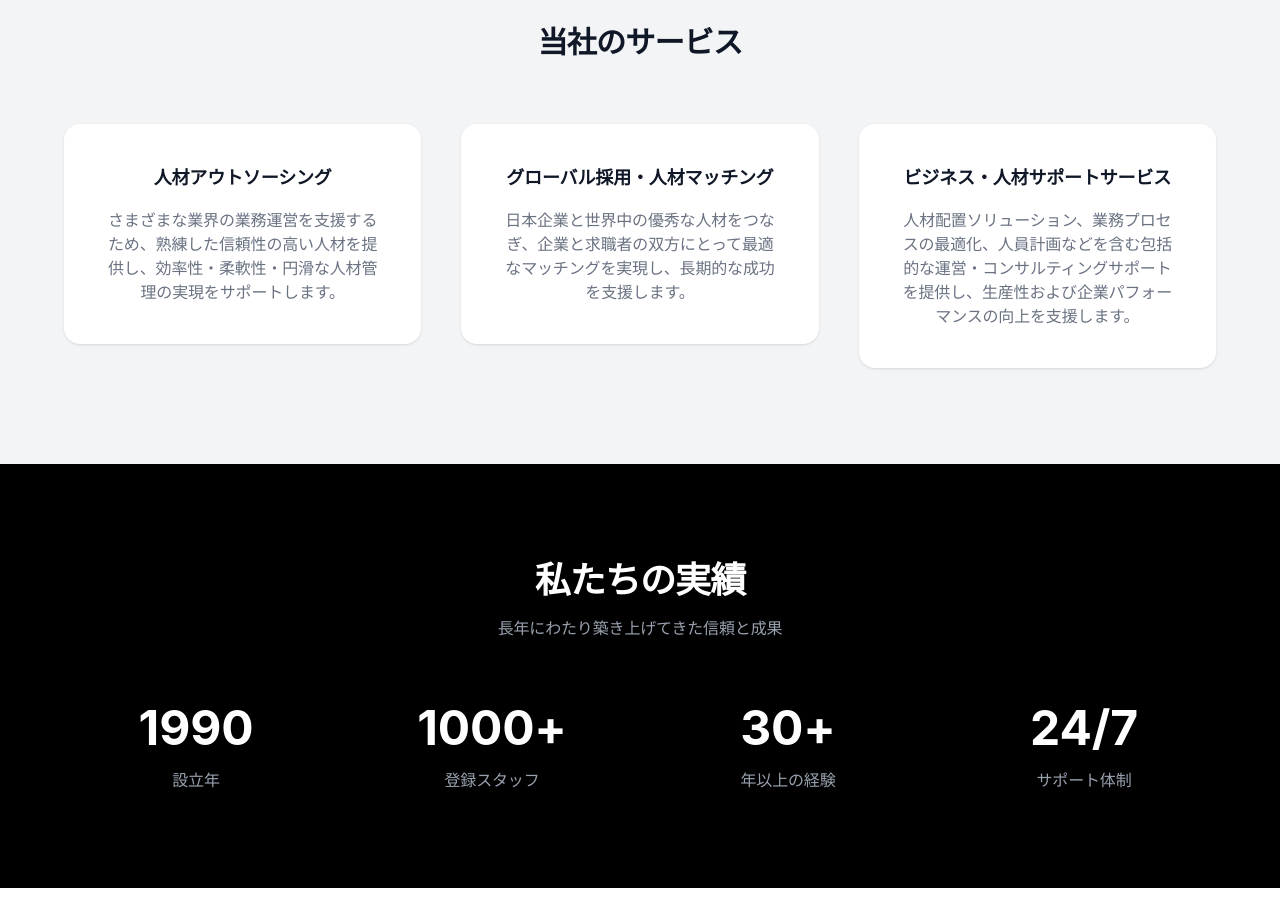
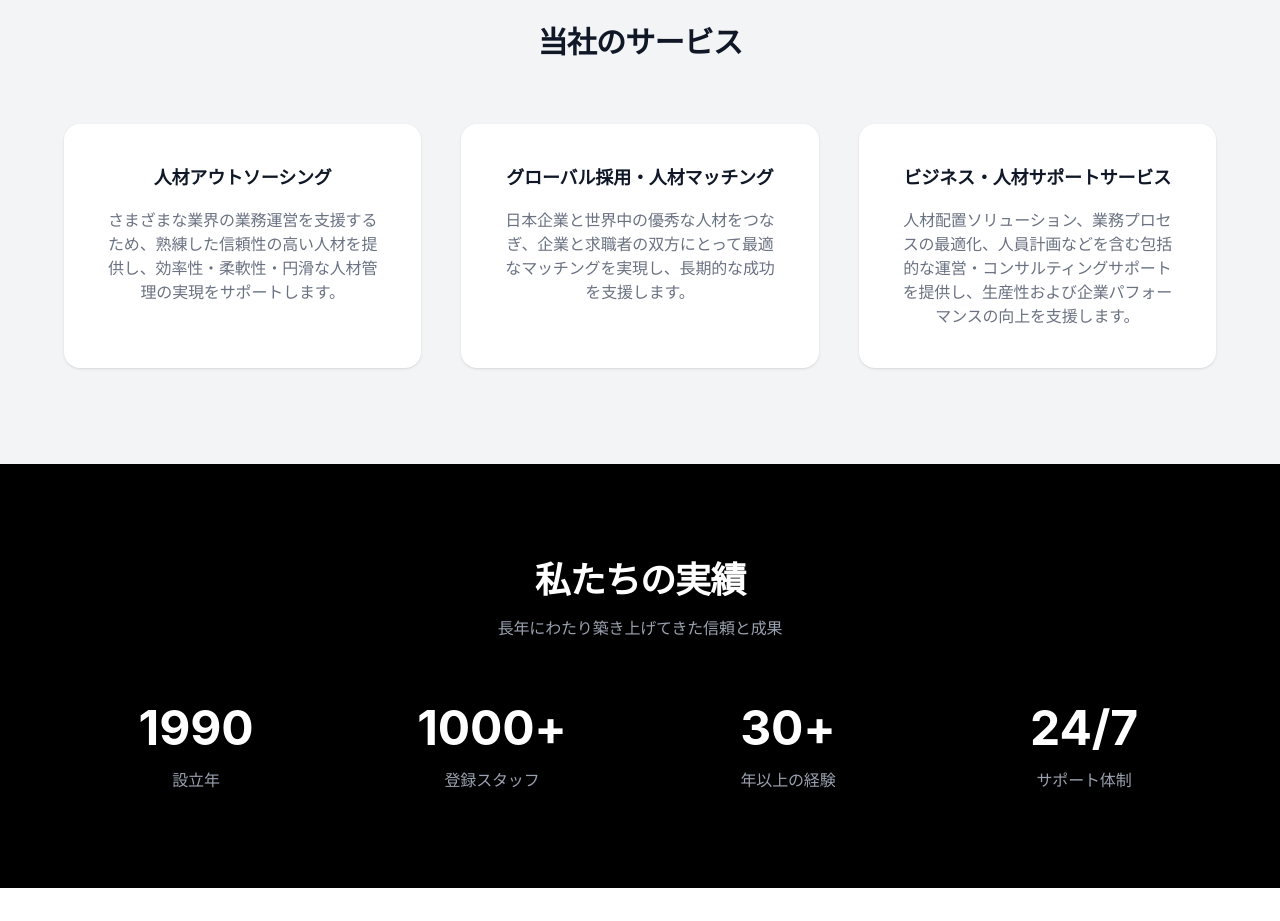
Before and after one commit to winluv0909/my-website, a Next.js app: page / in a window 1280 px wide. Shown: the part 1280-2201 px from the top of the page. Built offline with nearby package versions, Linux system fonts and the light colour scheme.

Commit message:
Fix homepage service card layout and consistency

```diff
--- a/app/page.js
+++ b/app/page.js
@@ -140,10 +140,10 @@ export default function Home() {
             </h2>
           </FadeUp>
 
-          <div className="grid grid-cols-1 md:grid-cols-3 gap-10 mt-16">
+          <div className="grid grid-cols-1 md:grid-cols-3 gap-10 mt-16 items-stretch">
 
             <FadeUp delay={0.1}>
-              <div className="p-10 bg-white rounded-2xl shadow-sm hover:shadow-xl hover:-translate-y-2 transition-all duration-300">
+             <div className="p-10 bg-white rounded-2xl shadow-sm hover:shadow-xl hover:-translate-y-2 transition-all duration-300 flex flex-col h-full">
                 <h3 className="font-semibold text-lg">
                   人材アウトソーシング
                 </h3>
@@ -155,7 +155,7 @@ export default function Home() {
             </FadeUp>
 
             <FadeUp delay={0.2}>
-              <div className="p-10 bg-white rounded-2xl shadow-sm hover:shadow-xl hover:-translate-y-2 transition-all duration-300">
+              <div className="p-10 bg-white rounded-2xl shadow-sm hover:shadow-xl hover:-translate-y-2 transition-all duration-300 flex flex-col h-full">
                 <h3 className="font-semibold text-lg">
                   グローバル採用・人材マッチング
                 </h3>
@@ -167,7 +167,7 @@ export default function Home() {
             </FadeUp>
 
             <FadeUp delay={0.3}>
-              <div className="p-10 bg-white rounded-2xl shadow-sm hover:shadow-xl hover:-translate-y-2 transition-all duration-300">
+              <div className="p-10 bg-white rounded-2xl shadow-sm hover:shadow-xl hover:-translate-y-2 transition-all duration-300 flex flex-col h-full">
                 <h3 className="font-semibold text-lg">
                   ビジネス・人材サポートサービス
                 </h3>
```
